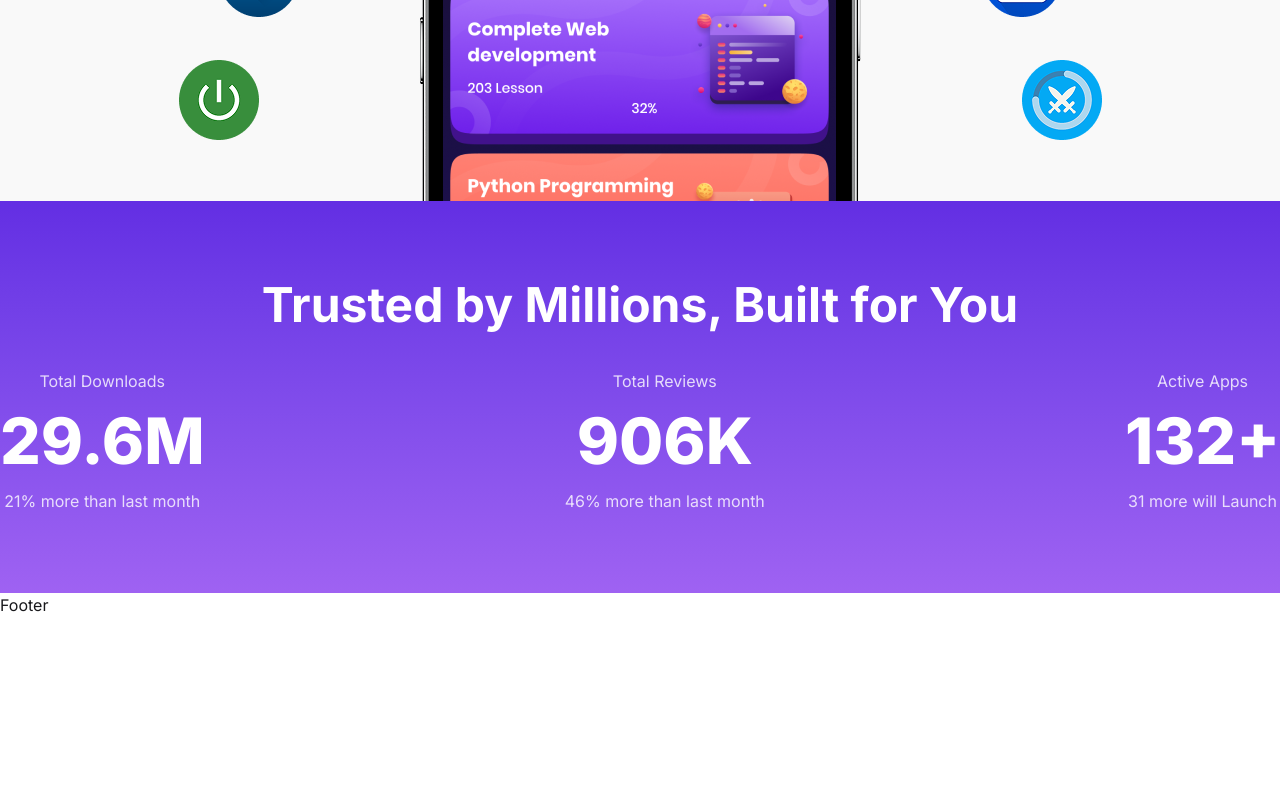
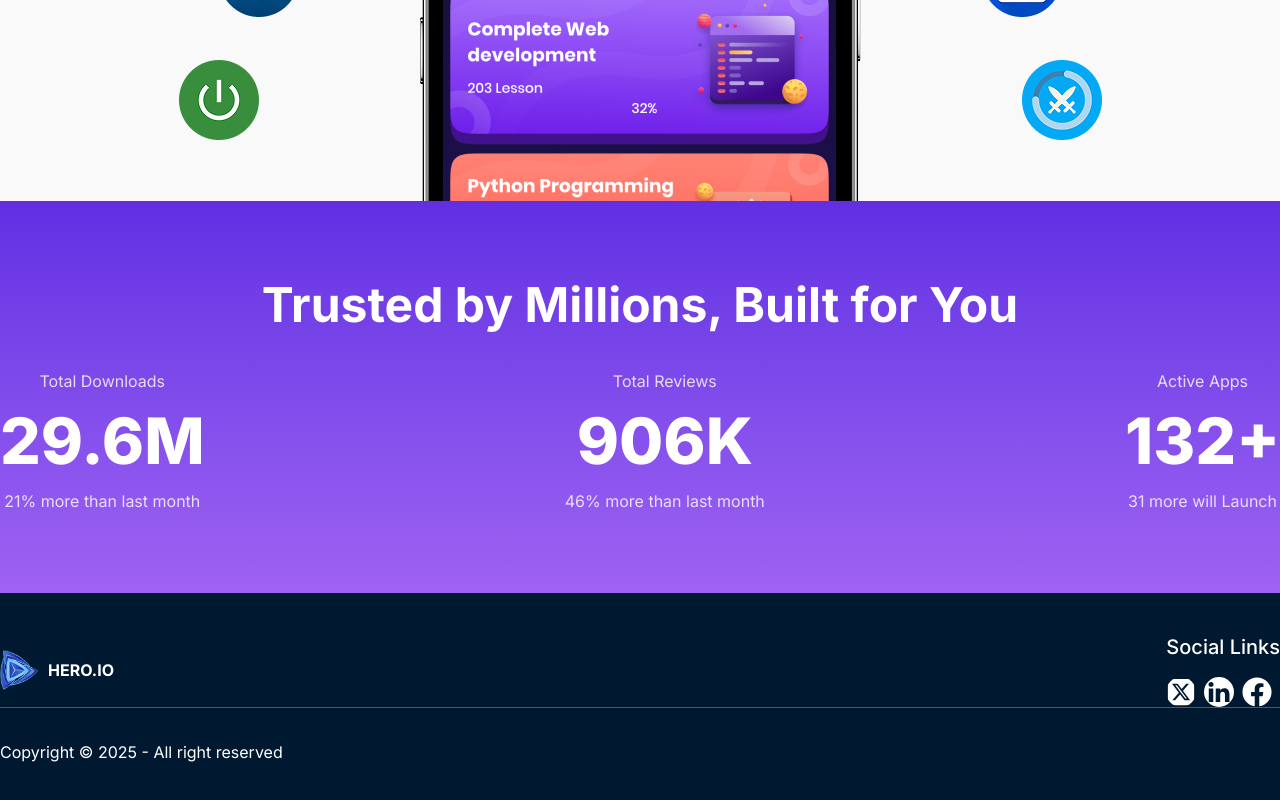
Before and after one commit to jubayer50/hero-io, a React (Vite) app: page / in a window 1280 px wide. Shown: the part 779-1579 px from the top of the page. Before the commit the page ends 1396 px from the top, so only its background shows below. Built offline with nearby package versions, Linux system fonts and the light colour scheme.

Commit message:
footer design

```diff
--- a/src/Components/Sheared/Footer.jsx
+++ b/src/Components/Sheared/Footer.jsx
@@ -1,7 +1,36 @@
 import React from "react";
+import Logo from "../../assets/logo.png";
+import { FaFacebook } from "react-icons/fa";
+import { BsLinkedin } from "react-icons/bs";
+import { FaSquareXTwitter } from "react-icons/fa6";
 
 const Footer = () => {
-  return <div>Footer</div>;
+  return (
+    <footer className="bg-[#001931] py-10">
+      <div className="max-w-360 mx-auto text-white">
+        <div className="flex justify-between">
+          <div className="flex items-center gap-2">
+            <img className="max-w-10" src={Logo} alt="" />
+            <h2 className="font-bold">HERO.IO</h2>
+          </div>
+
+          <div className="space-y-4">
+            <p className="font-medium text-xl">Social Links</p>
+
+            <div className="flex gap-2 text-3xl">
+              <FaSquareXTwitter className="rounded-full"></FaSquareXTwitter>
+              <BsLinkedin className="rounded-full"></BsLinkedin>
+              <FaFacebook></FaFacebook>
+            </div>
+          </div>
+        </div>
+
+        <p className=" pt-8 border-t border-[#E5E7EB50]">
+          Copyright © 2025 - All right reserved
+        </p>
+      </div>
+    </footer>
+  );
 };
 
 export default Footer;
```
